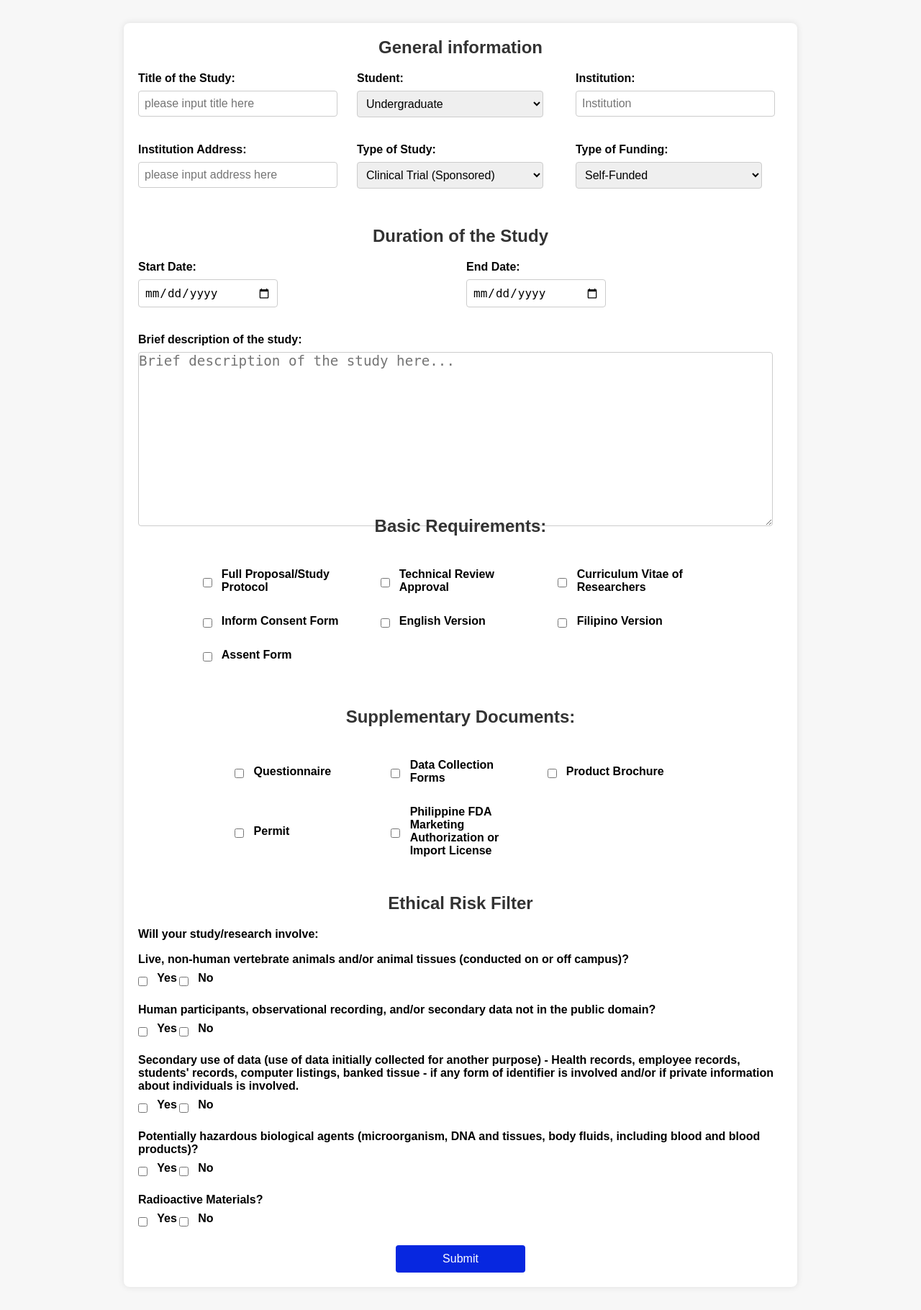
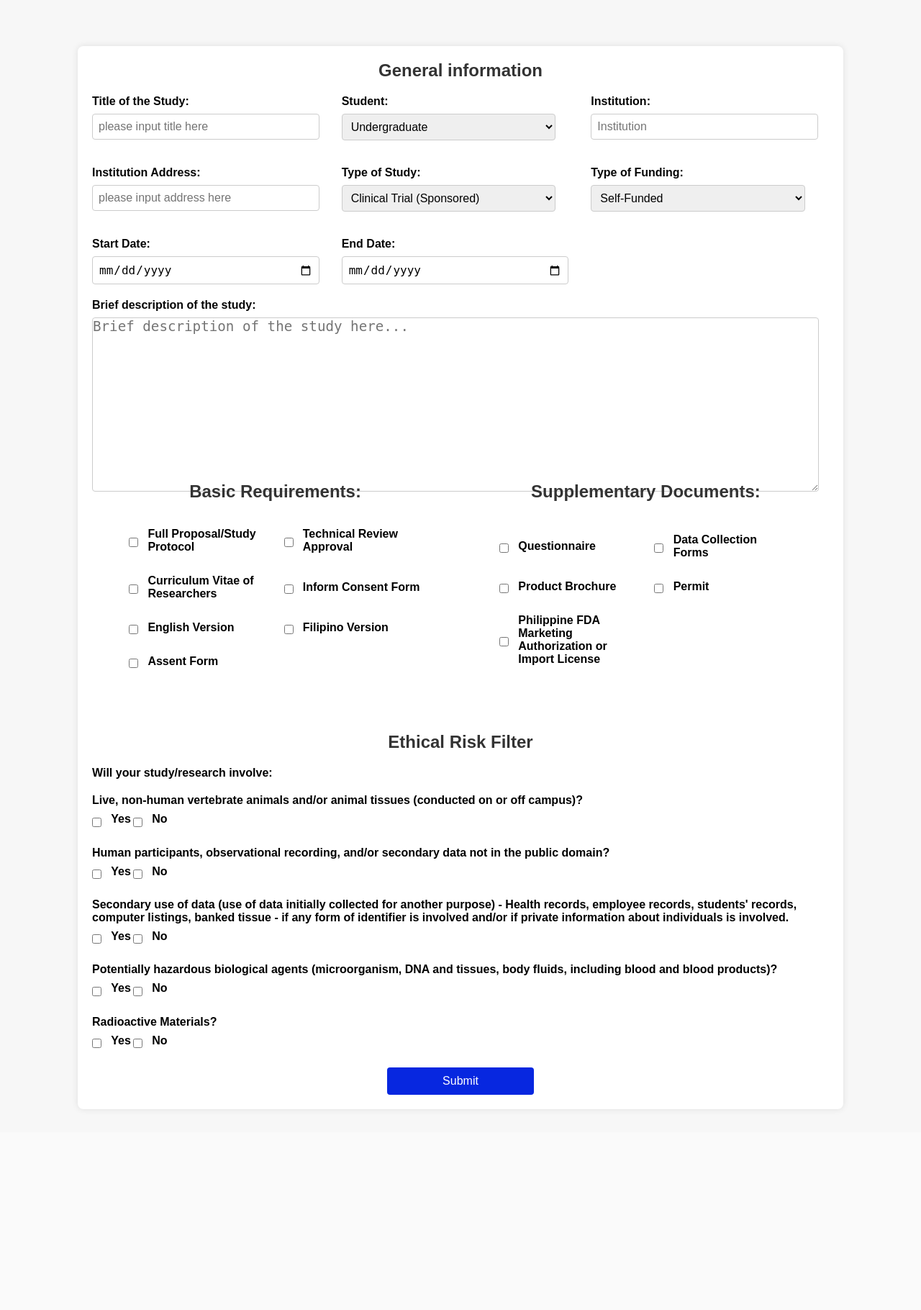
Before and after one commit to justinecua/Ethics-Management-System, a Django app: page /try in a window 1280 px wide. Shown: the whole page at 72% size. After the commit the page ends 1542 px from the top, so only its background shows below. Run offline with Django 5.2, Linux system fonts and the light colour scheme.

Commit message:
updated application form

```diff
--- a/EthicsProject/EthicsApp/static/css/try.css
+++ b/EthicsProject/EthicsApp/static/css/try.css
@@ -20,12 +20,14 @@ body {
     padding: 20px;
     border-radius: 8px;
     box-shadow: 0 0 10px rgba(0, 0, 0, 0.1);
-    width: 70%;
+    width: 80%;
     margin: 2rem;
+    margin-top: 5%;
+
 }
 
 .gen-info h1,
-.supp-docu h1{
+.supp-docu h1 {
     font-size: 1.5rem;
     margin-bottom: 20px;
     color: #333;
@@ -61,13 +63,16 @@ label {
 }
 
 input[type="text"],
-select {
+select,
+input[type="date"] {
     padding: 8px;
     border: 1px solid #ccc;
     border-radius: 4px;
     font-size: 16px;
     width: 90%;
 }
+
+
 
 
 /*-------------Mid Part-------------------*/
@@ -96,6 +101,7 @@ select {
     width: 40%;
 }
 
+
 .description{
     margin-bottom: 1rem;
     font-weight: bold;
@@ -103,8 +109,10 @@ select {
     justify-content:center;
 }
 
+
+
 .stud-description textarea {
-    border: 1px solid #ccc; /* Light gray border */
+    border: 1px solid #ccc;
     border-radius: 4px; /* Rounded corners */
     font-size: 1.2rem; /* Font size of the textarea text */
     display: flex;
@@ -118,18 +126,23 @@ select {
 }
 
 /*-------------Basic requirements-------------------*/
-.basic-req{
-    max-width: 80%;
+.checklist {
     display: flex;
-    justify-content: center;
-    align-items: center;
+    justify-content: space-between;
+    gap: 1rem;
+    max-width: 90%;
     margin: 0 auto;
+    padding: 2rem 0;
+    margin-top: 10%;
 }
+
+/* Basic Requirements */
 .basic-req {
+    flex: 1;
     display: flex;
     flex-direction: column;
-    gap: 1.5rem;
-    margin-top: 15%;
+    gap: 1rem;
+    margin-right: 10%;
 }
 
 .basic-req h1 {
@@ -139,7 +152,7 @@ select {
 
 .checkbox-container {
     display: grid;
-    grid-template-columns: 1fr 1fr 1fr;
+    grid-template-columns: 1fr 1fr;
     gap: 1.5rem;
 }
 
@@ -156,31 +169,25 @@ select {
     font-size: 16px;
 }
 
-/*-------------Supplementary Documents-------------------*/
-.supp-docu{
-    max-width: 70%;
-    display: flex;
-    justify-content: center;
-    align-items: center;
-    margin: 0 auto;
-}
-
-.supp-docu h1{
-    font-size: 1.5rem;
-    margin-top: 2%;
-}
+/* Supplementary Documents */
 .supp-docu {
+    flex: 1; /* Allow this section to take up available space */
     display: flex;
     flex-direction: column;
     gap: 1.5rem;
-    margin-top: 5%;
 }
 
-.checkbox-container {
+.supp-docu h1 {
+    font-size: 1.5rem;
+    margin-bottom: 20px;
+}
+
+.supp-docu .checkbox-container {
     display: grid;
-    grid-template-columns: 1fr 1fr 1fr;
+    grid-template-columns: 1fr 1fr;
     gap: 1.5rem;
 }
+
 .checkbox-group {
     display: flex;
     align-items: center;
@@ -193,6 +200,7 @@ select {
 .checkbox-group label {
     font-size: 1rem;
 }
+
 
 /*-------------ERF-------------------*/
 .ERF h1{
--- a/EthicsProject/EthicsApp/templates/try.html
+++ b/EthicsProject/EthicsApp/templates/try.html
@@ -66,22 +66,21 @@
                         <option value="option4">Institution-Funded</option>
                     </select>
                 </div>
-            </div>
 
-
-                    <h1 class="mid">Duration of the Study</h1>
-            <div class="application-mid">
-
-
-                <div class="mid-group">
+                <div class="input-group">
                     <label for="start-date">Start Date:</label>
                     <input type="date" id="start-date" name="start-date">
                 </div>
 
-                <div class="mid-group">
+                <div class="input-group">
                     <label for="end-date">End Date:</label>
                     <input type="date" id="end-date" name="end-date">
                 </div>
+
+            </div>
+
+
+            <div class="application-mid">
 
 
                 <div class="stud-description">
@@ -126,7 +125,6 @@
             </div>
         </div>
 
-
             <div class="supp-docu">
                 <h1>Supplementary Documents:</h1>
                 <div class="checkbox-container">
@@ -155,7 +153,7 @@
             </div>
 
 
-
+        </div>
             <div class="ERF">
                 <h1>Ethical Risk Filter</h1>
                 <div class="erf-form">
@@ -214,7 +212,7 @@
             </div>
 
 
-    </div>
+
             <div class="submit-container">
                 <button type="submit" class="submit-btn">Submit</button>
             </div>
```
Also changed, not shown: EthicsProject/db.sqlite3.
